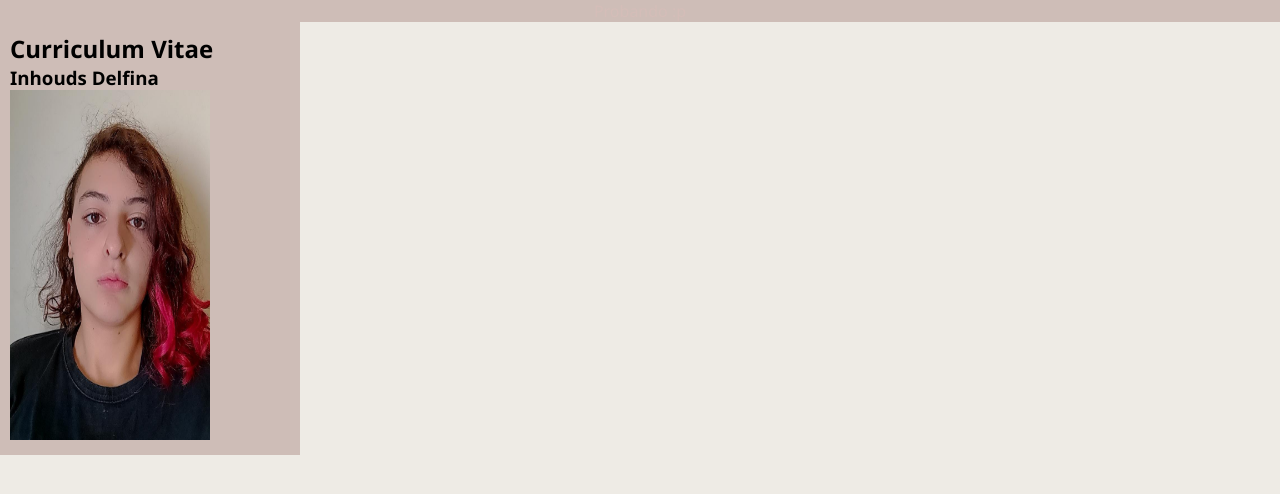
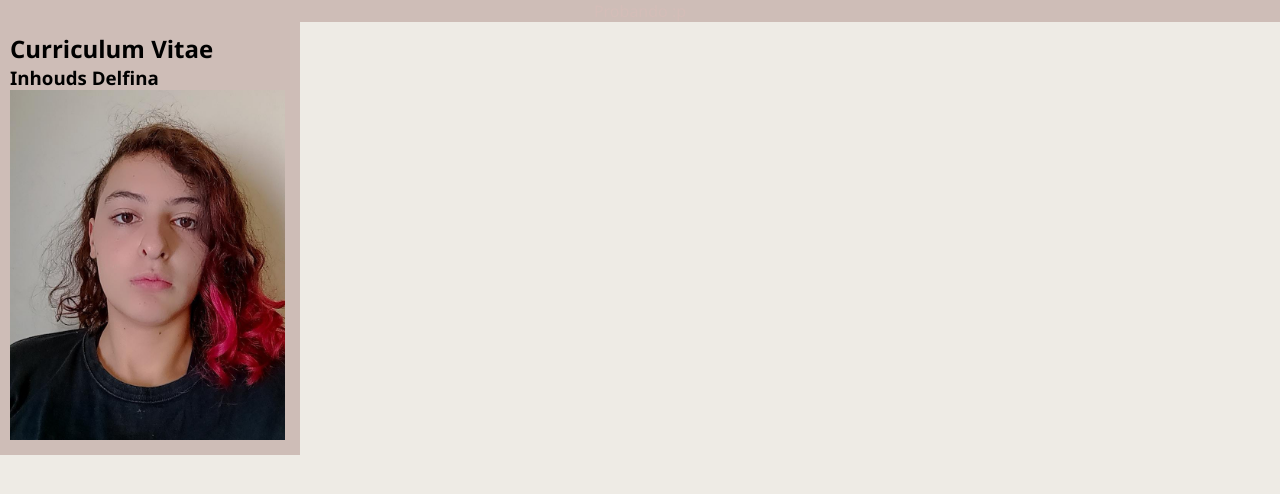
Before and after one commit to Inhouds-Delfina/PruebaMartes25, a plain HTML site: page index.html in a window 1280 px wide. Drawn offline with Linux system fonts and the light colour scheme.

Commit message:
modify pic width

```diff
--- a/index.html
+++ b/index.html
@@ -15,7 +15,7 @@
             <aside>
                 <h2>Curriculum Vitae</h2>
                 <h3>Inhouds Delfina</h3>
-                <img src="img/foto_cv_delfi.jpeg" alt="Foto CV" width="200" height="350">
+                <img src="img/foto_cv_delfi.jpeg" alt="Foto CV" width="275" height="350">
             </aside>
         </div>
     </main>
```
